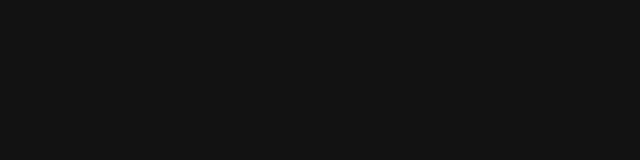
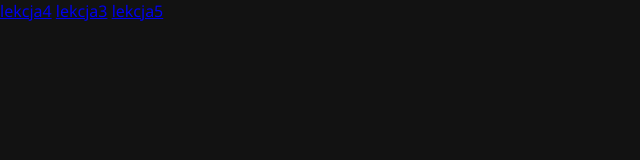
Before and after one commit to Gigant-03/FranekW16, a plain HTML site: page index.html in a window 1280 px wide. Shown: the whole page, without its empty margins (0-640 px from the left). Drawn offline with Linux system fonts and the light colour scheme; files that its build step writes are made by us from their sources.

Commit message:
Update index.html

```diff
--- a/index.html
+++ b/index.html
@@ -7,8 +7,8 @@
   <link rel="stylesheet" href="style.css">
 </head>
 <body>
-  <a href="https://gigant-03.github.io/FranekW16/lekcja4/"></a>
-  <a href="https://gigant-03.github.io/FranekW16/lekcja3/"></a>
-  <a href="https://gigant-03.github.io/FranekW16/lekcja5/"></a>
+  <a href="https://gigant-03.github.io/FranekW16/lekcja4/">lekcja4</a>
+  <a href="https://gigant-03.github.io/FranekW16/lekcja3/">lekcja3</a>
+  <a href="https://gigant-03.github.io/FranekW16/lekcja5/">lekcja5</a>
 </body>
 </html>
```
